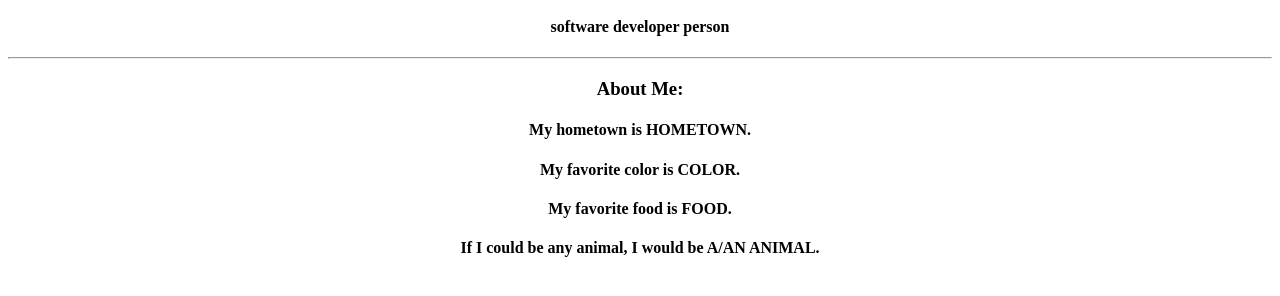
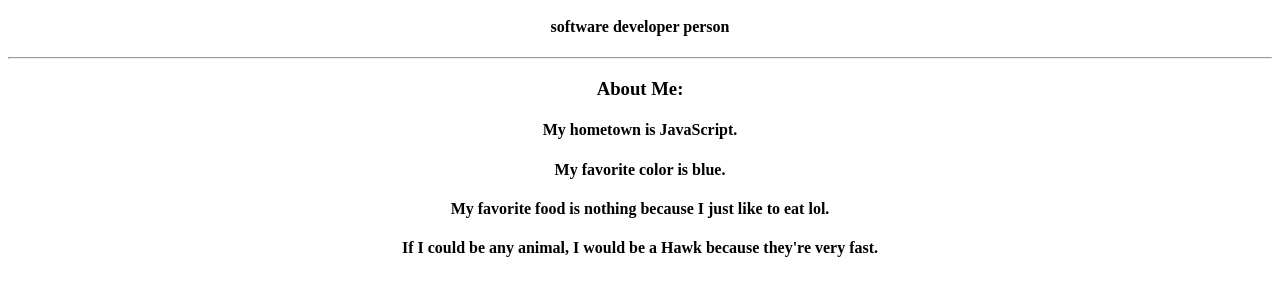
Before and after one commit to X1vic/NextTry, a plain HTML site: page index.html in a window 1280 px wide. Shown: the part 110-406 px from the top of the page. Drawn offline with Linux system fonts and the light colour scheme.

Commit message:
little bit about myself

```diff
--- a/index.html
+++ b/index.html
@@ -12,10 +12,10 @@
                 <h4>software developer person</h4>
 				<hr>
 				<h3>About Me:</h3>
-					<h4>My hometown is HOMETOWN.</h4>
-					<h4>My favorite color is COLOR.</h4>
-					<h4>My favorite food is FOOD.</h4>
-					<h4>If I could be any animal, I would be A/AN ANIMAL.</h4>
+					<h4>My hometown is JavaScript.</h4>
+					<h4>My favorite color is blue.</h4>
+					<h4>My favorite food is nothing because I just like to eat lol.</h4>
+					<h4>If I could be any animal, I would be a Hawk because they're very fast.</h4>
 			</div>
 		  </body>
 		</html>
```
